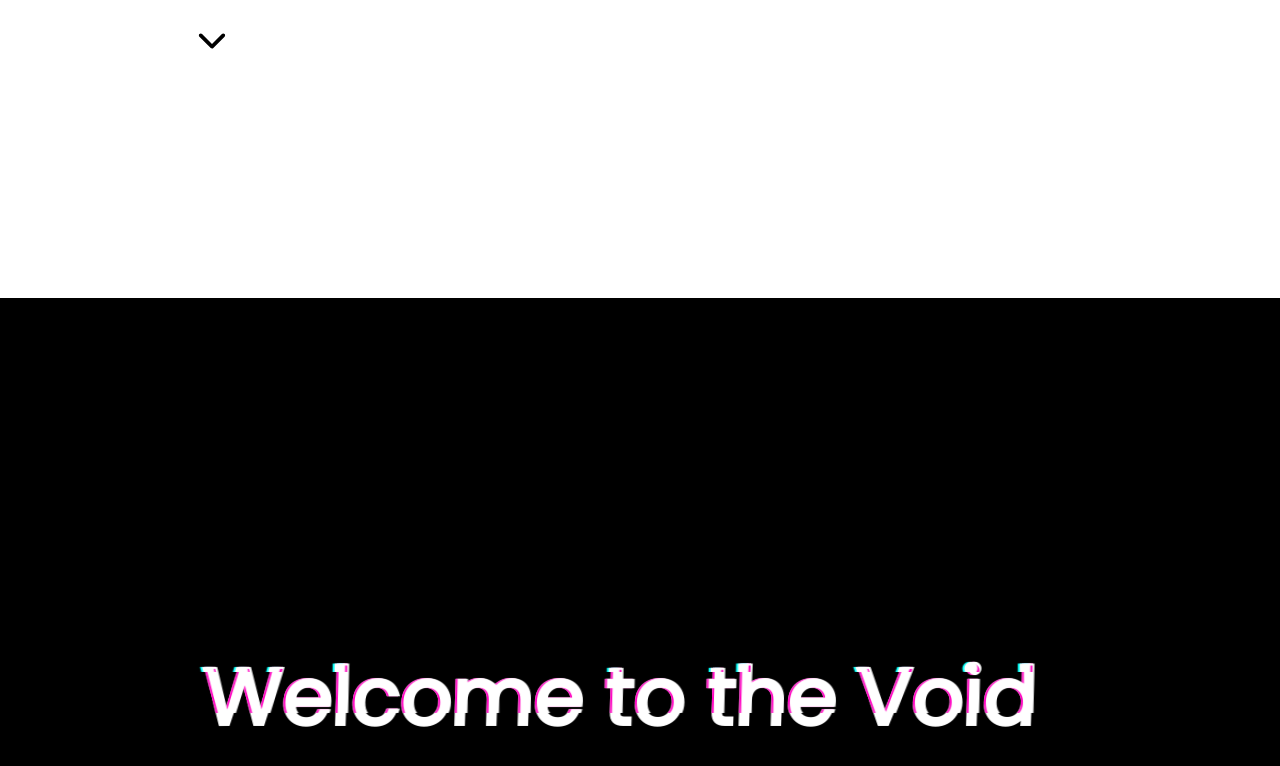
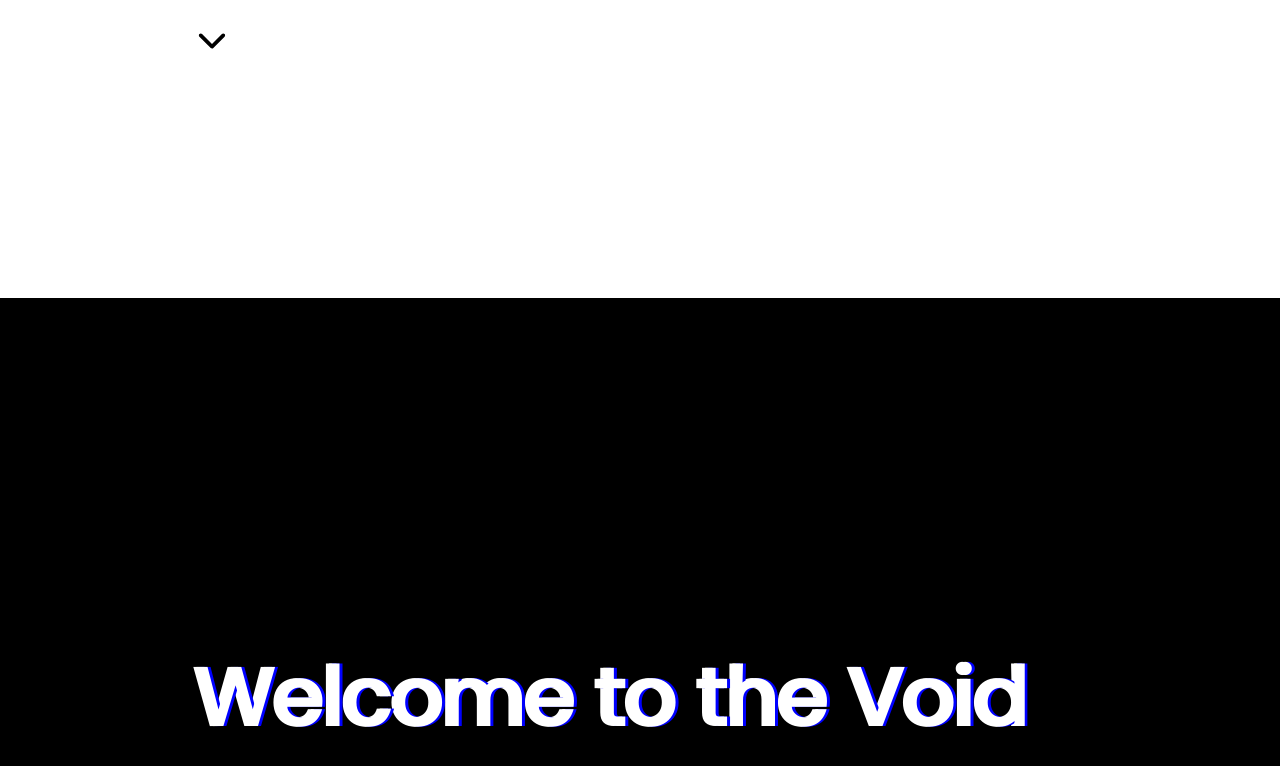
Before and after one commit to beverleysun/beverleysun.com, a React (Create React App) app: page / in a window 1280 px wide. Shown: the part 2902-3668 px from the top of the page. Built offline with nearby package versions, Linux system fonts and the light colour scheme.

Commit message:
update glitch

```diff
--- a/src/components/the-void/TheVoid.js
+++ b/src/components/the-void/TheVoid.js
@@ -12,7 +12,7 @@ export default function TheVoid({ id = "" }) {
       }}
     >
       <div className="section-content">
-        <div>
+        <div className="the-void">
           <h1
             style={{
               color: `${colors.white}`,
--- a/src/style/TheVoidGlitch.scss
+++ b/src/style/TheVoidGlitch.scss
@@ -1,58 +1,48 @@
-@mixin glitchCopy {
-  content: attr(data-text);
-  position: absolute;
-  top: 0;
-  left: 0;
-  width: 100%;
-  height: 100%;
-  padding: 0 10px;
+@mixin visualTune($l, $shad-width, $shad-color) {
+  left: $l;
+  text-shadow: $shad-width 0 $shad-color;
 }
 
 .the-void-title {
-  padding: 0 10px;
-  animation: glitch-skew 1s infinite linear alternate-reverse;
+  position: relative;
 
-  &::before {
-    @include glitchCopy;
-    left: 2px;
-    text-shadow: -2px 0 #ff00c1;
-    clip: rect(44px, 450px, 56px, 0);
-    animation: glitch-anim 5s infinite linear alternate-reverse;
+  &:before {
+    content: attr(data-text);
+    position: absolute;
+    left: 0;
+    top: 0;
+    @include visualTune(-3px, 3px, red);
+    animation: noise-1 2s infinite linear alternate;
   }
 
-  &::after {
-    @include glitchCopy;
-    left: -2px;
-    text-shadow: -2px 0 #00fff9, 2px 2px #ff00c1;
-    animation: glitch-anim2 1s infinite linear alternate-reverse;
+  &:after {
+    content: attr(data-text);
+    position: absolute;
+    left: 0;
+    top: 0;
+    @include visualTune(3px, 3px, blue);
+    animation: noise-2 2s infinite linear alternate;
   }
 }
 
-@keyframes glitch-anim {
-  $steps: 20;
-  @for $i from 0 through $steps {
-    #{percentage($i*(1/$steps))} {
-      clip: rect(random(100) + px, 9999px, random(100) + px, 0);
-      transform: skew((random(100) / 100) + deg);
+@keyframes noise-1 {
+  $seq-count: 20;
+  @for $i from 0 through $seq-count {
+    #{percentage($i * (1/$seq-count))} {
+      clip-path: inset(
+        percentage(random(100) / 100) 0 percentage(random(100) / 100) 0
+      );
     }
   }
 }
 
-@keyframes glitch-anim2 {
-  $steps: 20;
-  @for $i from 0 through $steps {
-    #{percentage($i*(1/$steps))} {
-      clip: rect(random(100) + px, 9999px, random(100) + px, 0);
-      transform: skew((random(100) / 100) + deg);
+@keyframes noise-2 {
+  $seq-count: 20;
+  @for $i from 0 through $seq-count {
+    #{percentage($i * (1/$seq-count))} {
+      clip-path: inset(
+        percentage(random(100) / 100) 0 percentage(random(100) / 100) 0
+      );
     }
   }
 }
-
-@keyframes glitch-skew {
-  $steps: 10;
-  @for $i from 0 through $steps {
-    #{percentage($i*(1/$steps))} {
-      transform: skew((random(10) - 5) + deg);
-    }
-  }
-}
```
